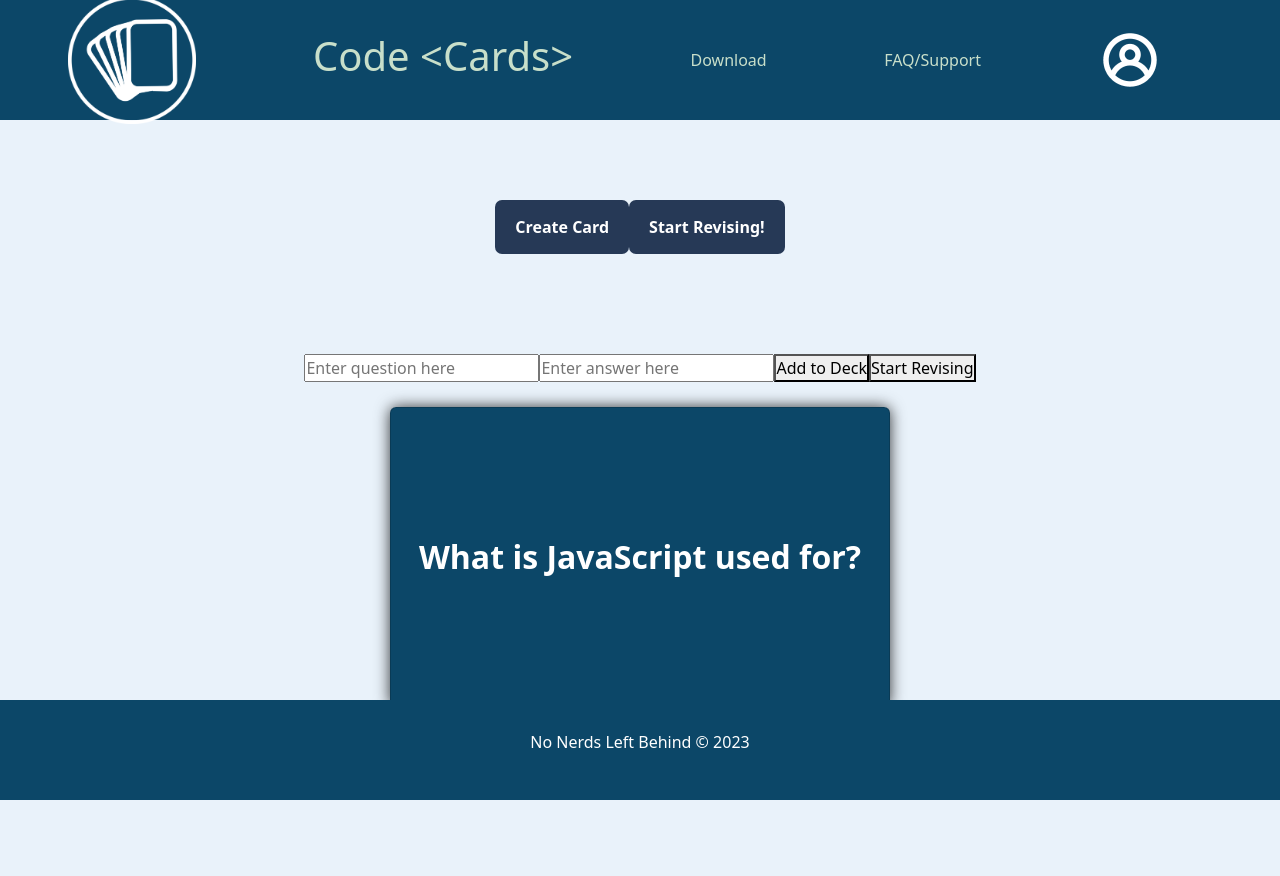
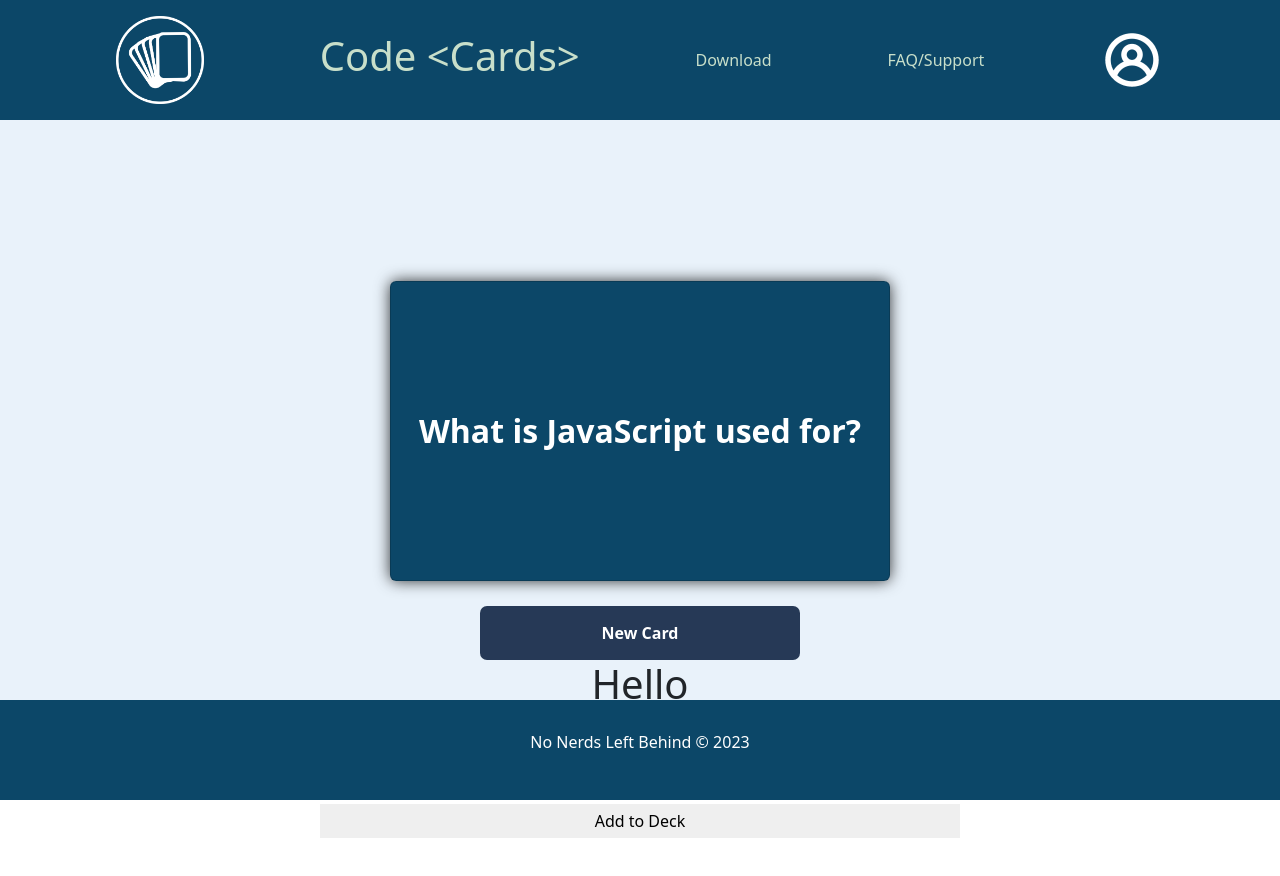
Before and after one commit to SchoolOfCode/bc14_w7_project-frontend-nnlb-darren-george-deen-ben, a React (Create React App) app in the folder codecards/: page / in a window 1280 px wide. Shown: the top 876 px of the page. After the commit the page ends 848 px from the top, so only its background shows below. Built offline with nearby package versions, Linux system fonts and the light colour scheme.

Commit message:
Huge improvements to styling. Reordered JSX in App.js

```diff
--- a/codecards/src/App.css
+++ b/codecards/src/App.css
@@ -1,5 +1,6 @@
 #app-body {
   background-color: #E9F2FA;
+  height: 100vh;
 }
 
 .App {
@@ -49,6 +50,7 @@
   background-color: #0c4768;
   color: #c8dfca;
   height: 120px;
+  width: 100%;
   position: fixed;
   top: 0;
   z-index: 1000;
@@ -59,11 +61,10 @@
 }
 
 .logo {
-  width: 10%;
+  width: 5.5rem;
   /* z-index: 1000; */
   position: relative;
   top: 0px;
-  margin-left: -50px;
 }
 
 .profile-icon {
@@ -109,3 +110,19 @@
   font-weight: bold;
   width: 25%;
 }
+
+.addCardContainer {
+  display: flex;
+  flex-direction: column;
+  width: 50%;
+  margin-inline: auto;
+  gap: 10%;
+}
+
+.questionText,
+.answerText,
+.addCard {
+  margin-bottom: 10px;
+  border: none;
+  padding: 5px 10px;
+}
--- a/codecards/src/App.js
+++ b/codecards/src/App.js
@@ -57,14 +57,6 @@ function App() {
   return (
     <div id="app-body" className="App">
       <Header />
-      <div className="landing-buttons-container">
-        <button className="landing-buttons">Create Card</button>
-        <button className="landing-buttons">Start Revising!</button>
-      </div>
-      <AddCard
-      questionTextChange={questionTextChange}
-      answerTextChange={answerTextChange}
-      handleAddClick={handleAddClick}/>
 
       <Revising
         randomCard={randomCard}
@@ -72,6 +64,13 @@ function App() {
         setFlipToFront={setFlipToFront}
         randomCardClick={randomCardClick}
       />
+      <h1>Hello</h1>
+      <AddCard
+      questionTextChange={questionTextChange}
+      answerTextChange={answerTextChange}
+      handleAddClick={handleAddClick}
+      />
+
       <Footer />
 
     </div>
--- a/codecards/src/components/AddCard.js
+++ b/codecards/src/components/AddCard.js
@@ -2,11 +2,10 @@ import React from 'react';
 
 const AddCard = ({questionTextChange, answerTextChange, handleAddClick}) => {
   return (
-    <div>
+    <div className="addCardContainer">
       <input className='questionText' type='text' placeholder='Enter question here' onChange={questionTextChange}></input>
       <input className='answerText' type='text' placeholder='Enter answer here' onChange={answerTextChange}></input>
       <button className='addCard' onClick={handleAddClick}>Add to Deck</button>
-      <button>Start Revising</button>
     </div>
   )
 }
--- a/codecards/src/components/flashcard/styles.scss
+++ b/codecards/src/components/flashcard/styles.scss
@@ -7,7 +7,8 @@ body {
 }
 
 .flashcard-container {
-  height: 100vh;
+  height: 30%;
+  padding-top: 10%;
 }
 
 .flip-card-outer {
```
